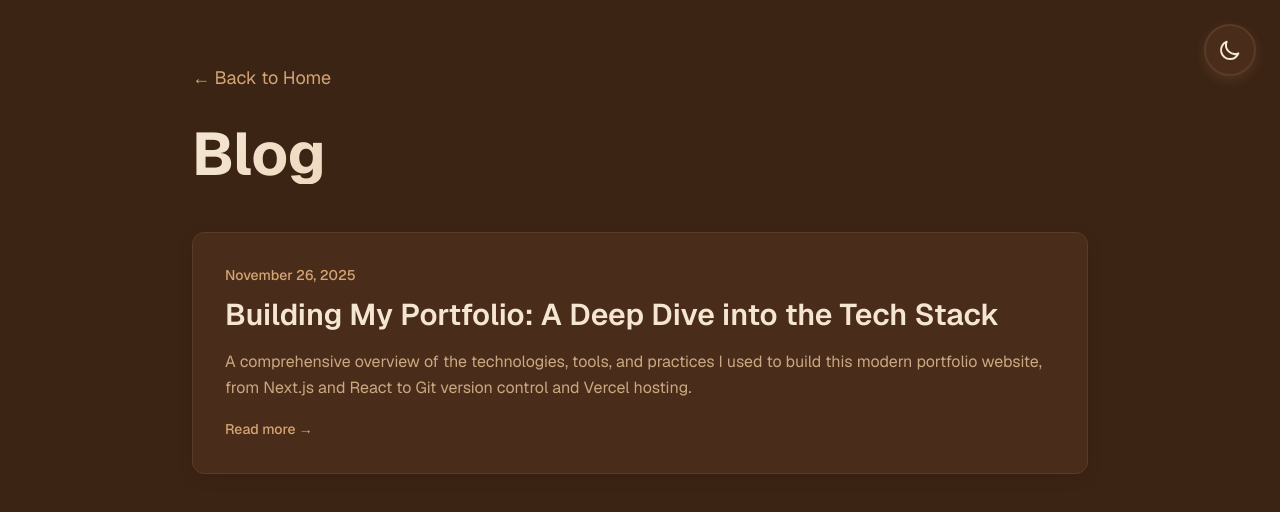
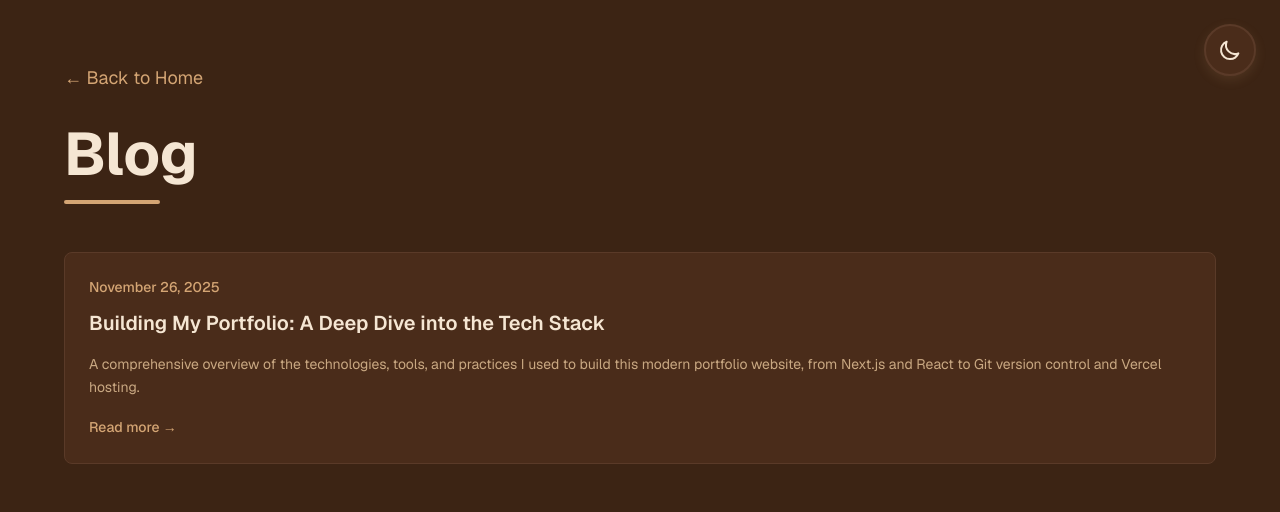
Before and after one commit to KevinChen2211/personal-portfolio, a Next.js app: page /blog in a window 1280 px wide. Shown: the top 512 px of the page. Built offline with nearby package versions, Linux system fonts and the light colour scheme.

Commit message:
include transitions between landing page and all subpage

```diff
--- a/app/blog/[slug]/page.tsx
+++ b/app/blog/[slug]/page.tsx
@@ -1,11 +1,12 @@
 "use client";
 
-import { use, ReactNode } from "react";
+import { use, ReactNode, useRef } from "react";
 import { getActivePalette } from "../../color-palettes";
 import { useTheme } from "../../components/ThemeProvider";
 import ThemeToggle from "../../components/ThemeToggle";
 import Link from "next/link";
 import { blogPosts } from "../../data/blogs";
+import { useScrollAnimation } from "../../components/useScrollAnimation";
 
 interface BlogPostPageProps {
   params: Promise<{ slug: string }>;
@@ -15,6 +16,8 @@ export default function BlogPostPage({ params }: BlogPostPageProps) {
   const { theme } = useTheme();
   const palette = getActivePalette(theme);
   const { slug } = use(params);
+  const articleRef = useRef<HTMLElement>(null);
+  const { isVisible } = useScrollAnimation(articleRef, { threshold: 0.1 });
 
   const post = blogPosts.find((p) => p.slug === slug);
 
@@ -59,21 +62,23 @@ export default function BlogPostPage({ params }: BlogPostPageProps) {
       }}
     >
       <ThemeToggle />
-      <div className="max-w-4xl mx-auto">
+      <div className="max-w-6xl mx-auto">
         <Link
           href="/blog"
-          className="inline-block mb-8 text-lg hover:underline transition-all duration-300"
+          className="inline-block mb-8 text-lg transition-all duration-300 hover:underline hover:translate-x-[-4px]"
           style={{ color: palette.primary }}
         >
           ← Back to Blog
         </Link>
 
         <article
-          className="p-8 sm:p-12 rounded-xl"
+          ref={articleRef}
+          className="p-8 sm:p-12 rounded-lg transition-all duration-500 hover:shadow-lg"
           style={{
             backgroundColor: palette.surface,
             border: `1px solid ${palette.border}`,
-            boxShadow: `0 4px 20px ${palette.primary}10`,
+            opacity: isVisible ? 1 : 0,
+            transform: `translateY(${isVisible ? 0 : 30}px)`,
           }}
         >
           <div
--- a/app/blog/page.tsx
+++ b/app/blog/page.tsx
@@ -5,10 +5,21 @@ import { useTheme } from "../components/ThemeProvider";
 import ThemeToggle from "../components/ThemeToggle";
 import Link from "next/link";
 import { blogPosts } from "../data/blogs";
+import { useRef } from "react";
+import { useScrollAnimation } from "../components/useScrollAnimation";
 
-export default function BlogPage() {
-  const { theme } = useTheme();
-  const palette = getActivePalette(theme);
+// Blog Card Component with scroll animations
+const BlogCard = ({
+  post,
+  index,
+  palette,
+}: {
+  post: (typeof blogPosts)[0];
+  index: number;
+  palette: ReturnType<typeof getActivePalette>;
+}) => {
+  const cardRef = useRef<HTMLElement>(null);
+  const { isVisible } = useScrollAnimation(cardRef, { threshold: 0.1 });
 
   const formatDate = (dateString: string) => {
     return new Date(dateString).toLocaleDateString("en-US", {
@@ -19,46 +30,16 @@ export default function BlogPage() {
   };
 
   return (
-    <div
-      className="min-h-screen px-6 sm:px-10 py-16 relative"
-      style={{
-        backgroundColor: palette.background,
-        color: palette.text,
-      }}
-    >
-      <ThemeToggle />
-      <div className="max-w-4xl mx-auto">
-        <Link
-          href="/"
-          className="inline-block mb-8 text-lg hover:underline transition-all duration-300"
-          style={{ color: palette.primary }}
-        >
-          ← Back to Home
-        </Link>
-        <h1
-          className="text-5xl sm:text-6xl font-bold mb-12"
-          style={{
-            backgroundImage: `linear-gradient(135deg, ${palette.text}, ${palette.primary})`,
-            WebkitBackgroundClip: "text",
-            WebkitTextFillColor: "transparent",
-            backgroundClip: "text",
-          }}
-        >
-          Blog
-        </h1>
-        <div className="space-y-6">
-          {blogPosts.map((post) => (
-            <Link
-              key={post.id}
-              href={`/blog/${post.slug}`}
-              className="block group"
-            >
+    <Link href={`/blog/${post.slug}`} className="block group">
       <article
-                className="p-8 rounded-xl transition-all duration-300 hover:scale-[1.02] hover:shadow-xl cursor-pointer"
+        ref={cardRef}
+        className="p-6 rounded-lg transition-all duration-500 hover:shadow-lg hover:scale-[1.02] cursor-pointer"
         style={{
           backgroundColor: palette.surface,
           border: `1px solid ${palette.border}`,
-                  boxShadow: "0 4px 16px rgba(0, 0, 0, 0.1)",
+          opacity: isVisible ? 1 : 0,
+          transform: `translateY(${isVisible ? 0 : 30}px)`,
+          transitionDelay: `${index * 100}ms`,
         }}
       >
         <div
@@ -68,13 +49,13 @@ export default function BlogPage() {
           {formatDate(post.date)}
         </div>
         <h3
-                  className="text-3xl font-semibold mb-4 group-hover:underline transition-all duration-300"
+          className="text-xl font-semibold mb-4 group-hover:underline transition-all duration-300"
           style={{ color: palette.text }}
         >
           {post.title}
         </h3>
         <p
-                  className="mb-4 leading-relaxed"
+          className="text-sm mb-4 leading-relaxed"
           style={{ color: palette.textSecondary }}
         >
           {post.excerpt}
@@ -87,6 +68,48 @@ export default function BlogPage() {
         </div>
       </article>
     </Link>
+  );
+};
+
+export default function BlogPage() {
+  const { theme } = useTheme();
+  const palette = getActivePalette(theme);
+
+  return (
+    <div
+      className="min-h-screen px-6 sm:px-10 py-16 relative"
+      style={{
+        backgroundColor: palette.background,
+        color: palette.text,
+      }}
+    >
+      <ThemeToggle />
+      <div className="max-w-6xl mx-auto">
+        <Link
+          href="/"
+          className="inline-block mb-8 text-lg transition-all duration-300 hover:underline hover:translate-x-[-4px]"
+          style={{ color: palette.primary }}
+        >
+          ← Back to Home
+        </Link>
+        <h1
+          className="text-5xl sm:text-6xl font-bold mb-4 transition-all duration-300 hover:scale-105"
+          style={{ color: palette.text }}
+        >
+          Blog
+        </h1>
+        <div
+          className="w-24 h-1 mb-12 rounded-full"
+          style={{ backgroundColor: palette.primary }}
+        />
+        <div className="space-y-6">
+          {blogPosts.map((post, index) => (
+            <BlogCard
+              key={post.id}
+              post={post}
+              index={index}
+              palette={palette}
+            />
           ))}
         </div>
       </div>
--- /dev/null
+++ b/app/components/PageTransition.tsx
@@ -0,0 +1,78 @@
+"use client";
+
+import { useEffect, useState, useRef } from "react";
+import { usePathname } from "next/navigation";
+
+interface PageTransitionProps {
+  children: React.ReactNode;
+}
+
+export default function PageTransition({ children }: PageTransitionProps) {
+  const pathname = usePathname();
+  const [displayChildren, setDisplayChildren] = useState(children);
+  const [isVisible, setIsVisible] = useState(true);
+  const prevPathnameRef = useRef(pathname);
+  const isInitialMount = useRef(true);
+  const timeoutRef = useRef<NodeJS.Timeout | null>(null);
+
+  useEffect(() => {
+    // Skip transition on initial mount
+    if (isInitialMount.current) {
+      isInitialMount.current = false;
+      setDisplayChildren(children);
+      setIsVisible(true);
+      return;
+    }
+
+    // Clear any pending timeouts
+    if (timeoutRef.current) {
+      clearTimeout(timeoutRef.current);
+    }
+
+    // Only trigger transition if pathname actually changed
+    if (prevPathnameRef.current !== pathname) {
+      // Start fade out
+      setIsVisible(false);
+
+      // After fade out completes, update content
+      timeoutRef.current = setTimeout(() => {
+        setDisplayChildren(children);
+        prevPathnameRef.current = pathname;
+
+        // Use double RAF to ensure DOM update before fade in
+        requestAnimationFrame(() => {
+          requestAnimationFrame(() => {
+            setIsVisible(true);
+          });
+        });
+      }, 300); // Wait for fade out to complete (300ms)
+    } else {
+      // Update children without transition if pathname didn't change
+      setDisplayChildren(children);
+      setIsVisible(true);
+    }
+
+    return () => {
+      if (timeoutRef.current) {
+        clearTimeout(timeoutRef.current);
+      }
+    };
+  }, [pathname, children]);
+
+  return (
+    <div
+      className="page-transition-wrapper"
+      style={{
+        opacity: isVisible ? 1 : 0,
+        transform: isVisible ? "translateY(0)" : "translateY(10px)",
+        transition: isVisible
+          ? "opacity 0.4s cubic-bezier(0.4, 0, 0.2, 1), transform 0.4s cubic-bezier(0.4, 0, 0.2, 1)"
+          : "opacity 0.3s cubic-bezier(0.4, 0, 0.2, 1), transform 0.3s cubic-bezier(0.4, 0, 0.2, 1)",
+        minHeight: "100vh",
+        pointerEvents: isVisible ? "auto" : "none",
+      }}
+    >
+      {displayChildren}
+    </div>
+  );
+}
--- a/app/contact/page.tsx
+++ b/app/contact/page.tsx
@@ -4,10 +4,14 @@ import { getActivePalette } from "../color-palettes";
 import { useTheme } from "../components/ThemeProvider";
 import ThemeToggle from "../components/ThemeToggle";
 import Link from "next/link";
+import { useRef } from "react";
+import { useScrollAnimation } from "../components/useScrollAnimation";
 
 export default function ContactPage() {
   const { theme } = useTheme();
   const palette = getActivePalette(theme);
+  const contentRef = useRef<HTMLDivElement>(null);
+  const { isVisible } = useScrollAnimation(contentRef, { threshold: 0.1 });
 
   return (
     <div
@@ -18,25 +22,32 @@ export default function ContactPage() {
       }}
     >
       <ThemeToggle />
-      <div className="max-w-2xl mx-auto">
+      <div className="max-w-6xl mx-auto">
         <Link
           href="/"
-          className="inline-block mb-8 text-lg hover:underline"
+          className="inline-block mb-8 text-lg transition-all duration-300 hover:underline hover:translate-x-[-4px]"
           style={{ color: palette.primary }}
         >
           ← Back to Home
         </Link>
         <h1
-          className="text-5xl sm:text-6xl font-bold mb-12"
+          className="text-5xl sm:text-6xl font-bold mb-4 transition-all duration-300 hover:scale-105"
           style={{ color: palette.text }}
         >
           Get In Touch
         </h1>
         <div
-          className="p-8 rounded-lg mb-8"
+          className="w-24 h-1 mb-12 rounded-full"
+          style={{ backgroundColor: palette.primary }}
+        />
+        <div
+          ref={contentRef}
+          className="p-8 rounded-lg mb-8 transition-all duration-500 hover:shadow-lg hover:scale-[1.02]"
           style={{
             backgroundColor: palette.surface,
             border: `1px solid ${palette.border}`,
+            opacity: isVisible ? 1 : 0,
+            transform: `translateY(${isVisible ? 0 : 30}px)`,
           }}
         >
           <p
--- a/app/gallery/page.tsx
+++ b/app/gallery/page.tsx
@@ -4,6 +4,46 @@ import { getActivePalette } from "../color-palettes";
 import { useTheme } from "../components/ThemeProvider";
 import ThemeToggle from "../components/ThemeToggle";
 import Link from "next/link";
+import { useRef } from "react";
+import { useScrollAnimation } from "../components/useScrollAnimation";
+
+// Gallery Item Component with scroll animations
+const GalleryItem = ({
+  photo,
+  index,
+  palette,
+}: {
+  photo: number;
+  index: number;
+  palette: ReturnType<typeof getActivePalette>;
+}) => {
+  const itemRef = useRef<HTMLDivElement>(null);
+  const { isVisible } = useScrollAnimation(itemRef, { threshold: 0.1 });
+
+  return (
+    <div
+      ref={itemRef}
+      className="relative rounded-lg overflow-hidden transition-all duration-500 hover:shadow-lg hover:scale-[1.02] cursor-pointer"
+      style={{
+        backgroundColor: palette.surface,
+        border: `1px solid ${palette.border}`,
+        aspectRatio: "4/3",
+        opacity: isVisible ? 1 : 0,
+        transform: `translateY(${isVisible ? 0 : 30}px)`,
+        transitionDelay: `${index * 100}ms`,
+      }}
+    >
+      <div
+        className="w-full h-full flex items-center justify-center"
+        style={{
+          backgroundColor: palette.border,
+        }}
+      >
+        <span style={{ color: palette.textSecondary }}>Photo {photo}</span>
+      </div>
+    </div>
+  );
+};
 
 export default function GalleryPage() {
   const { theme } = useTheme();
@@ -21,39 +61,29 @@ export default function GalleryPage() {
       <div className="max-w-6xl mx-auto">
         <Link
           href="/"
-          className="inline-block mb-8 text-lg hover:underline"
+          className="inline-block mb-8 text-lg transition-all duration-300 hover:underline hover:translate-x-[-4px]"
           style={{ color: palette.primary }}
         >
           ← Back to Home
         </Link>
         <h1
-          className="text-5xl sm:text-6xl font-bold mb-12"
+          className="text-5xl sm:text-6xl font-bold mb-4 transition-all duration-300 hover:scale-105"
           style={{ color: palette.text }}
         >
           Gallery
         </h1>
-        <div className="grid grid-cols-1 md:grid-cols-2 lg:grid-cols-3 gap-6">
-          {[1, 2, 3, 4, 5, 6, 7, 8, 9].map((photo) => (
-            <div
+        <div
+          className="w-24 h-1 mb-12 rounded-full"
+          style={{ backgroundColor: palette.primary }}
+        />
+        <div className="grid grid-cols-1 md:grid-cols-2 lg:grid-cols-3 gap-8">
+          {[1, 2, 3, 4, 5, 6, 7, 8, 9].map((photo, index) => (
+            <GalleryItem
               key={photo}
-              className="relative rounded-lg overflow-hidden transition-all duration-300 hover:scale-105 cursor-pointer"
-              style={{
-                backgroundColor: palette.surface,
-                border: `1px solid ${palette.border}`,
-                aspectRatio: "4/3",
-              }}
-            >
-              <div
-                className="w-full h-full flex items-center justify-center"
-                style={{
-                  backgroundColor: palette.border,
-                }}
-              >
-                <span style={{ color: palette.textSecondary }}>
-                  Photo {photo}
-                </span>
-              </div>
-            </div>
+              photo={photo}
+              index={index}
+              palette={palette}
+            />
           ))}
         </div>
       </div>
--- a/app/globals.css
+++ b/app/globals.css
@@ -41,6 +41,13 @@ html {
   -ms-overflow-style: none;
   scroll-behavior: auto; /* Override smooth for programmatic control */
   will-change: scroll-position;
+}
+
+/* Page Transition Animations */
+.page-transition-wrapper {
+  /* Default visible state */
+  opacity: 1;
+  transform: translateY(0);
 }
 
 /* Hide scrollbar for smooth scroll container */
--- /dev/null
+++ b/app/template.tsx
@@ -0,0 +1,67 @@
+"use client";
+
+import { useEffect, useState, useRef } from "react";
+import { usePathname } from "next/navigation";
+
+export default function Template({ children }: { children: React.ReactNode }) {
+  const pathname = usePathname();
+  const [isVisible, setIsVisible] = useState(true);
+  const prevPathnameRef = useRef<string | null>(null);
+  const isInitialMount = useRef(true);
+  const timeoutRef = useRef<NodeJS.Timeout | null>(null);
+
+  useEffect(() => {
+    // Clear any pending timeouts
+    if (timeoutRef.current) {
+      clearTimeout(timeoutRef.current);
+    }
+
+    // On initial mount, show immediately without transition
+    if (isInitialMount.current) {
+      isInitialMount.current = false;
+      prevPathnameRef.current = pathname;
+      setIsVisible(true);
+      return;
+    }
+
+    // Only transition if pathname changed
+    if (prevPathnameRef.current !== pathname) {
+      // Hide immediately
+      setIsVisible(false);
+
+      // Wait for DOM to update with new content, then fade in
+      timeoutRef.current = setTimeout(() => {
+        prevPathnameRef.current = pathname;
+        // Use double RAF to ensure content is ready
+        requestAnimationFrame(() => {
+          requestAnimationFrame(() => {
+            setIsVisible(true);
+          });
+        });
+      }, 100); // Small delay to ensure new content is in DOM
+
+      return () => {
+        if (timeoutRef.current) {
+          clearTimeout(timeoutRef.current);
+        }
+      };
+    }
+  }, [pathname]);
+
+  return (
+    <div
+      className="page-transition-wrapper"
+      style={{
+        opacity: isVisible ? 1 : 0,
+        transform: isVisible ? "translateY(0)" : "translateY(12px)",
+        transition: isVisible
+          ? "opacity 0.5s cubic-bezier(0.4, 0, 0.2, 1), transform 0.5s cubic-bezier(0.4, 0, 0.2, 1)"
+          : "opacity 0s, transform 0s",
+        minHeight: "100vh",
+        willChange: isVisible ? "auto" : "opacity, transform",
+      }}
+    >
+      {children}
+    </div>
+  );
+}
```
Also changed, not shown: app/about/page.tsx (+7 -7 lines). Lines whose indentation alone changed are shown as unchanged.
